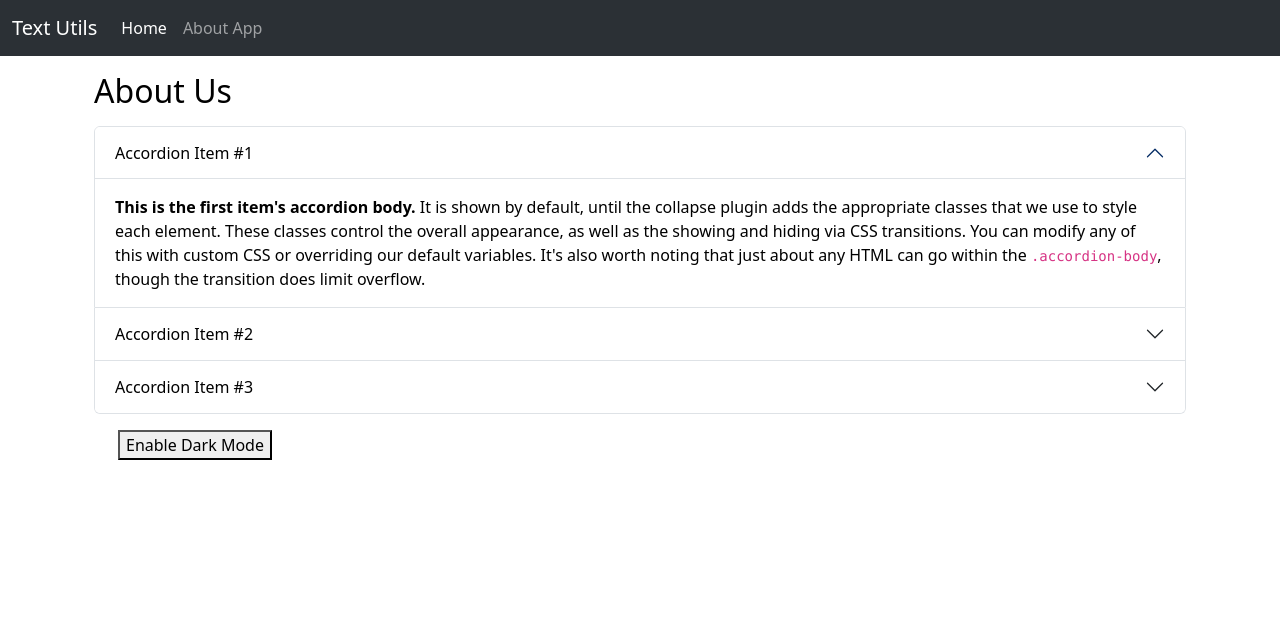
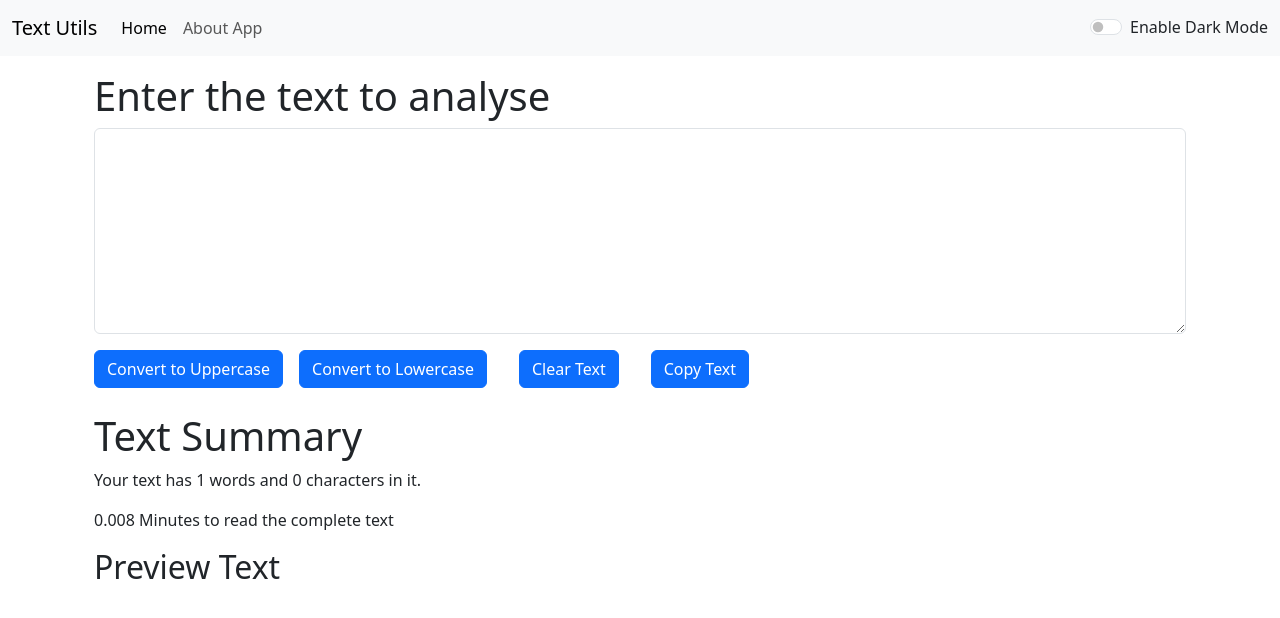
Before and after one commit to Umang-saxena/Text-Utils, a React (Create React App) app: page / in a window 1280 px wide. Shown: the top 618 px of the page. Built offline with nearby package versions, Linux system fonts and the light colour scheme.

Commit message:
Added Dark Mode and Copy Text Button

```diff
--- a/src/App.js
+++ b/src/App.js
@@ -1,15 +1,28 @@
 import './App.css';
-// import TextForm from './components/TextForm';
+import TextForm from './components/TextForm';
 import Navbar from './components/Navbar';
-import About from './components/About';
+import { useState } from 'react';
+// import About from './components /About';
 
 function App() {
+  const [mode,setMode]=useState('light');
+  const toggleMode=()=>{
+    if(mode==="light"){
+      setMode("dark");
+      document.body.style.backgroundColor='#212529';
+    }
+    else{
+      setMode('light');
+      document.body.style.backgroundColor='white';
+    }
+  }
+
   return (
     <>
-    <Navbar title="Text Utils" aboutText="About App"/>
+    <Navbar title="Text Utils" aboutText="About App" mode={mode} toggleMode={toggleMode}/>
     <div className="container my-3">
-    {/* <TextForm heading="Enter the text to analyse"/> */}
-    <About/>
+    <TextForm heading="Enter the text to analyse" mode={mode}/>
+    {/* <About/> */}
     </div>
     </>
   );
--- a/src/components/Navbar.js
+++ b/src/components/Navbar.js
@@ -3,8 +3,9 @@ import PropTypes from 'prop-types'
 
 
 export default function Navbar(props) {
+  // "navbar navbar-expand-lg bg-body-tertiary"
   return (
-    <nav className="navbar navbar-expand-lg bg-body-tertiary" data-bs-theme="dark">
+    <nav className="navbar navbar-expand-lg bg-body-tertiary" data-bs-theme={`${props.mode}`}>
       <div className="container-fluid">
         <a className="navbar-brand" href="/">
           {props.title}
@@ -34,16 +35,21 @@ export default function Navbar(props) {
             </li>
           </ul>
         </div>
+        <div class={`form-check form-switch text-${props.mode==='light'?'dark':'light'}`}>
+          <input class="form-check-input" onClick={props.toggleMode} type="checkbox" role="switch" id="flexSwitchCheckDefault" />
+          <label class="form-check-label" htmlFor="flexSwitchCheckDefault">{`Enable ${props.mode==='light'?'Dark':'Light'} Mode`}</label>
+        </div>
       </div>
     </nav>
   );
 }
 Navbar.propTypes = {
   title: PropTypes.string,
-  aboutText: PropTypes.string
+  aboutText: PropTypes.string,
+  mode:PropTypes.string
 }
 // Important for debugging a complex App
-Navbar.defaultProps={
-  title:"Drop your Title Here",
-  aboutText:"What is ur app about"
+Navbar.defaultProps = {
+  title: "Drop your Title Here",
+  aboutText: "What is ur app about"
 }
--- a/src/components/TextForm.js
+++ b/src/components/TextForm.js
@@ -20,10 +20,17 @@ export default function TextForm(props) {
         let newText="";
         setText(newText);
     }
+    const handleCopyText=()=>{
+        var copyText = document.getElementById("exampleFormControlTextarea1");
+        copyText.select();
+        // copyText.setSelectionRange(0, 99999); // For mobile devices
+        navigator.clipboard.writeText(copyText.value);
+    }
+
     return (
         <>
         <div className="container">
-            <h1>{props.heading}</h1>
+            <h1 className={`text-${props.mode==='light'?'dark':'light'}`}>{props.heading}</h1>
             <div className="mb-3">
                 <textarea
                     className="form-control"
@@ -36,17 +43,19 @@ export default function TextForm(props) {
             <button className="btn btn-primary" onClick={handleUpClick} >Convert to Uppercase</button>
             <button className="btn btn-primary mx-3" onClick={handleLowClick} >Convert to Lowercase</button>
             <button className="btn btn-primary mx-3" onClick={handleTextClear} >Clear Text</button>
+            <button className="btn btn-primary mx-3" onClick={handleCopyText} >Copy Text</button>
         </div>
-        <div className="container my-4">
-            <h1>Text Summary</h1>
-            <p> Your text has {text.split(" ").length} words and {text.length} characters in it.</p>
-            <p> {0.008 * text.split(" ").length} Minutes to read the complete text</p>
-            <h2>Preview Text</h2>
-            <p>{text}</p>
+        <div className="container my-4 ">
+            <h1 className={`text-${props.mode==='light'?'dark':'light'}`}>Text Summary</h1>
+            <p className={`text-${props.mode==='light'?'dark':'light'}`}> Your text has {text.split(" ").length} words and {text.length} characters in it.</p>
+            <p className={`text-${props.mode==='light'?'dark':'light'}`}> {0.008 * text.split(" ").length} Minutes to read the complete text</p>
+            <h2 className={`text-${props.mode==='light'?'dark':'light'}`}>Preview Text</h2>
+            <p className={`text-${props.mode==='light'?'dark':'light'}`}>{text}</p>
         </div>
         </>
     );
 }
 TextForm.propTypes = {
     heading: PropTypes.string,
+    mode:PropTypes.string
 };
```
